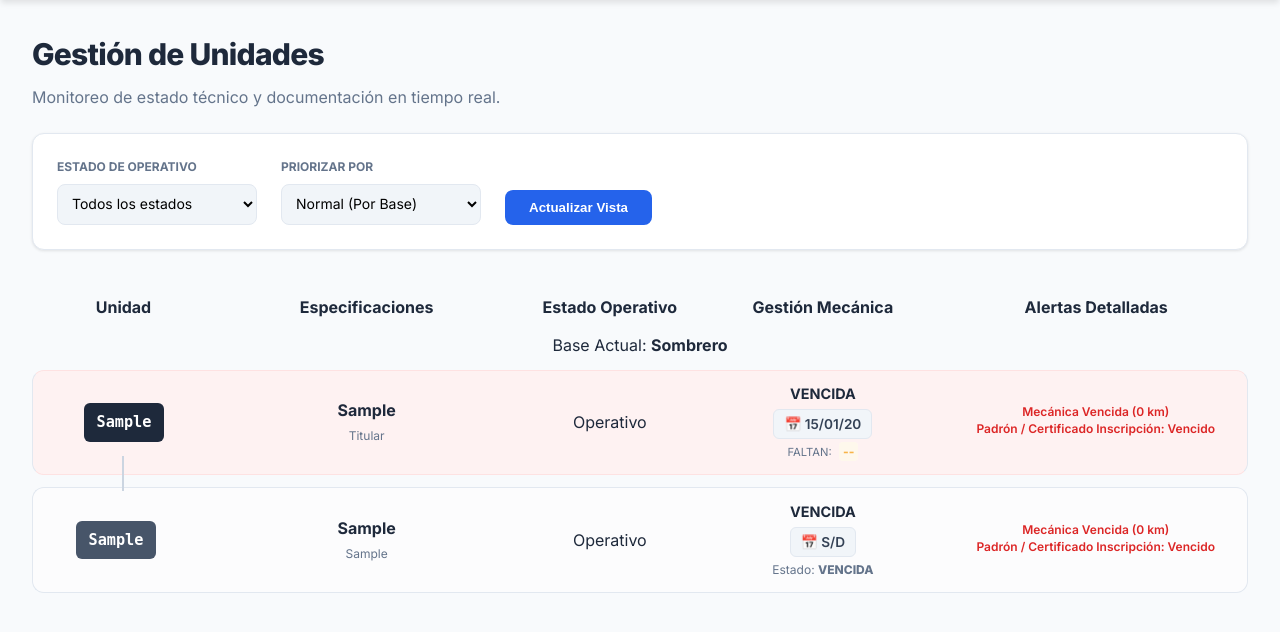
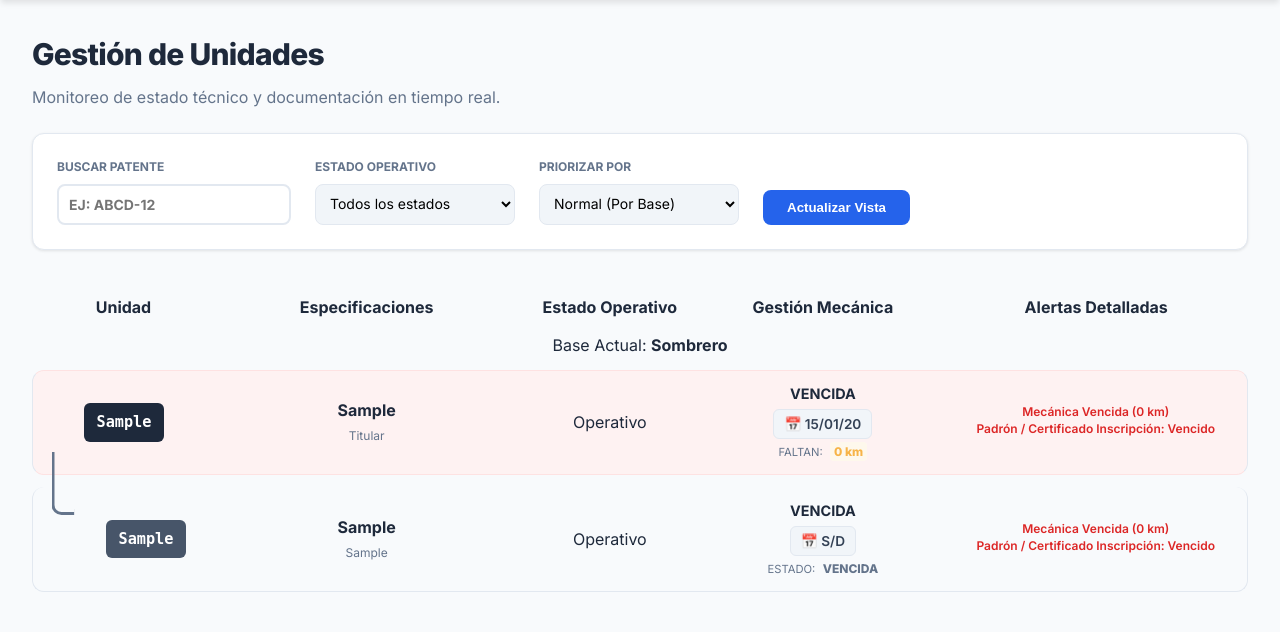
Before and after one commit to iancuea/app_zmc_00, a Django app: page /camiones/ in a window 1280 px wide. Shown: the part 62-694 px from the top of the page. Run offline with Django 5.2, Linux system fonts and the light colour scheme; a user stored in the database is signed in; tables that the repository leaves empty hold one stand-in row (values such as "Sample post").

Commit message:
lista actulizada

```diff
--- a/core/static/core/css/camiones.css
+++ b/core/static/core/css/camiones.css
@@ -401,3 +401,52 @@ body {
     display: inline-block; /* Hace que el bloque sea tan ancho como el texto más largo */
     text-align: left;      /* Alinea el texto interno a la izquierda */
 }
+.text-left {
+    text-align: left !important;
+}
+
+/* Utilidad para centrar bloque de gestión (con su contenido interno) */
+.flex-center {
+    text-align: center !important;
+    display: flex !important;
+    flex-direction: column !important;
+    align-items: center !important;
+    justify-content: center !important;
+}
+
+/* Asegurar que el bundle interno y la fila de drive también se centren */
+.flex-center .health-info-bundle,
+.flex-center .last-maint-row {
+    justify-content: center !important;
+    text-align: center !important;
+    width: 100%;
+}
+.connector-parent {
+    position: relative;
+    padding-left: 60px !important; /* Más espacio para que el remolque se vea 'adentro' */
+    text-align: left !important;
+}
+
+.connector-line {
+    position: absolute;
+    left: 30px;      /* Centrado en el espacio de la izquierda */
+    top: -35px;      /* Sube hasta el fondo del camión */
+    width: 20px;     /* Ancho del 'gancho' */
+    height: 60px;    /* Largo de la caída */
+    border-left: 3px solid #64748b;   /* Línea más gruesa y oscura */
+    border-bottom: 3px solid #64748b; /* Línea más gruesa y oscura */
+    border-bottom-left-radius: 10px;
+    z-index: 5;
+}
+
+/* Sombra sutil a la fila del remolque para que parezca que está 'colgado' */
+.trailer-row td {
+    background-color: #f8fafc !important;
+    border-top: none !important; /* Quitamos el borde para que parezca una sola pieza */
+}
+.search-input {
+    border: 2px solid var(--border-color) !important;
+    background: white !important;
+    font-weight: 700 !important;
+    text-transform: uppercase; /* Forzamos mayúsculas visuales */
+}
--- a/core/templates/core/camion_list.html
+++ b/core/templates/core/camion_list.html
@@ -8,10 +8,19 @@
         <h1 class="page-title">Gestión de Unidades</h1>
         <p class="page-subtitle">Monitoreo de estado técnico y documentación en tiempo real.</p>
     </div>
+    <form method="get" class="filter-card">
+        <div class="filter-group">
+            <label>Buscar Patente</label>
+            <input type="text"
+                   name="q"
+                   value="{{ request.GET.q|default:'' }}"
+                   placeholder="Ej: ABCD-12"
+                   class="pro-input search-input">
+        </div>
 
     <form method="get" class="filter-card">
         <div class="filter-group">
-            <label>Estado de Operativo</label>
+            <label>Estado Operativo</label>
             <select name="estado" class="pro-input">
                 <option value="">Todos los estados</option>
                 <option value="VENCIDA" {% if request.GET.estado == 'VENCIDA' %}selected{% endif %}>🔴 Vencida</option>
@@ -36,11 +45,10 @@
     <table class="tabla-pro">
         <thead>
             <tr>
-                <th style="width: 15%;">Unidad</th>
-                <th style="width: 25%;">Especificaciones</th>
+                <th class="text-left" style="width: 15%;">Unidad</th>
+                <th class="text-left" style="width: 25%;">Especificaciones</th>
                 <th style="width: 15%;">Estado Operativo</th>
-                <th style="width: 20%;">Gestión Mecánica</th>
-                <th style="width: 25%;">Alertas Detalladas</th>
+                <th class="text-center" style="width: 20%;">Gestión Mecánica</th> <th class="text-left" style="width: 25%;">Alertas Detalladas</th>
             </tr>
         </thead>
         <tbody>
@@ -51,19 +59,22 @@
 
                 {% for camion in grupo.camiones %}
                     <tr class="unit-row {{ camion.salud_calculada.css }}" data-camion-id="{{ camion.id_camion }}">
-                        <td class="col-patente">
+                        <td class="col-patente text-left">
                             <a href="{% url 'camion_detail' camion.id_camion %}" class="patente-pill">{{ camion.patente }}</a>
                         </td>
-                        <td>
+
+                        <td class="text-left">
                             <div class="unit-specs">
                                 <span class="spec-type" style="display:block; font-weight:700;">{{ camion.tipo_camion }}</span>
                                 <span class="spec-rol" style="font-size:0.75rem; color:var(--text-muted);">{{ camion.get_rol_operativo_display }}</span>
                             </div>
                         </td>
-                        <td>
+
+                        <td class="text-center">
                             <span class="badge-op-status">{{ camion.estado_actual.get_estado_operativo_display|default:"Sin Datos" }}</span>
                         </td>
-                        <td class="col-health">
+
+                        <td class="col-health flex-center">
                             <div class="health-info-bundle">
                                 <strong class="health-status-text">{{ camion.salud_calculada.label }}</strong>
 
@@ -80,7 +91,7 @@
                                     {% with resto=camion.salud_calculada.km_restantes %}
                                         <span class="km-label">Faltan:</span>
                                         <span class="km-remaining {% if resto <= 1000 %}km-urgente{% endif %}">
-                                            {% if resto %}
+                                            {% if resto is not None %}
                                                 {{ resto|intcomma }} km
                                             {% else %}
                                                 --
@@ -90,7 +101,8 @@
                                 </div>
                             </div>
                         </td>
-                        <td class="motivos">
+
+                        <td class="motivos text-left">
                             <ul class="alert-list-clean">
                                 {% for m in camion.salud_calculada.motivos %}
                                     <li>{{ m }}</li>
@@ -104,20 +116,20 @@
                     {% if camion.remolque_vinculado %}
                         {% with remolque=camion.remolque_vinculado %}
                         <tr class="trailer-row {{ remolque.salud_calculada.css }}" data-remolque-id="{{ remolque.id_remolque }}">
-                            <td class="connector-parent">
+                            <td class="connector-parent text-left">
                                 <div class="connector-line"></div>
                                 <a href="{% url 'remolque_detail' remolque.id_remolque %}" class="patente-pill" style="background: #475569;">{{ remolque.patente }}</a>
                             </td>
-                            <td>
+                            <td class="text-left">
                                 <div class="unit-specs">
                                     <span class="spec-type" style="display:block; font-weight:700;">{{ remolque.tipo_remolque|default:"Remolque" }}</span>
                                     <span class="spec-rol" style="font-size:0.75rem; color:var(--text-muted);">{{ remolque.modelo|default:"Unidad Estándar" }}</span>
                                 </div>
                             </td>
-                            <td>
+                            <td class="text-center">
                                 <span class="badge-op-status">{{ remolque.estado_actual.get_estado_operativo_display|default:"OPERATIVO" }}</span>
                             </td>
-                            <td class="col-health">
+                            <td class="col-health flex-center">
                                 <div class="health-info-bundle">
                                     <strong class="health-status-text">{{ remolque.salud_calculada.label }}</strong>
                                     <div class="last-maint-row">
@@ -129,11 +141,12 @@
                                         {% endif %}
                                     </div>
                                     <div class="next-maint-row">
-                                        Estado: <span style="font-weight:800;">{{ remolque.salud_calculada.label }}</span>
+                                        <span class="km-label">Estado:</span>
+                                        <span style="font-weight:800;">{{ remolque.salud_calculada.label }}</span>
                                     </div>
                                 </div>
                             </td>
-                            <td class="motivos">
+                            <td class="motivos text-left">
                                 <ul class="alert-list-clean">
                                     {% for m in remolque.salud_calculada.motivos %}
                                         <li>{{ m }}</li>
@@ -145,6 +158,7 @@
                         </tr>
                         {% endwith %}
                     {% endif %}
+
                 {% endfor %}
             {% endfor %}
         </tbody>
--- a/core/utils.py
+++ b/core/utils.py
@@ -71,7 +71,7 @@ def evaluar_salud_entidad(entidad):
         "codigo": peor_estado,
         "css": f"estado-{peor_estado.lower()}",
         "label": peor_estado,
-        "prioridad": 3, # Tu mapa de prioridad
+        "prioridad": PRIORIDAD_MAP.get(peor_estado, 3),
         "motivos": motivos,
         "proxima_km": meta_km,  # <--- PASAMOS EL DATO CALCULADO AL DICCIONARIO
         "km_restantes": km_restantes
--- a/core/views.py
+++ b/core/views.py
@@ -65,22 +65,52 @@ def camion_list(request):
         camiones_data.append(c)
 
     # 2. FILTROS
+    q = request.GET.get("q", "").strip().upper() # Capturamos la patente buscada
     estado_filtro = request.GET.get("estado")
+
+    # Filtro 1: Por Patente (Tracto o Remolque)
+    if q:
+        camiones_data = [
+            c for c in camiones_data
+            if (q in c.patente.upper()) or
+               (hasattr(c, 'remolque_vinculado') and q in c.remolque_vinculado.patente.upper())
+        ]
+
+    # Filtro 2: Por Estado (Tracto o Remolque)
     if estado_filtro:
-        camiones_data = [c for c in camiones_data if c.salud_calculada["codigo"] == estado_filtro]
-
+        camiones_data = [
+            c for c in camiones_data
+            if (c.salud_calculada["codigo"] == estado_filtro) or
+               (hasattr(c, 'remolque_vinculado') and c.remolque_vinculado.salud_calculada["codigo"] == estado_filtro)
+        ]
     # 3. ORDENAMIENTO (Crucial para que groupby no falle)
     ordenar = request.GET.get("orden")
 
     def obtener_llave_orden(c):
-        # Si no tiene estado_actual o base, usamos un string vacío para que no tire error
-        base_id = c.estado_actual.base_actual if (c.estado_actual and c.estado_actual.base_actual) else "ZZZ"
-        prioridad = c.salud_calculada.get("prioridad", 3)
+        # La base es lo más importante para el agrupamiento visual
+        base_id = str(c.estado_actual.base_actual) if (c.estado_actual and c.estado_actual.base_actual) else "ZZZ"
+
+        # 1. Prioridad del camión
+        prio_camion = c.salud_calculada.get("prioridad", 3)
+
+        # 2. Prioridad del remolque
+        prio_remolque = 99
+        if hasattr(c, 'remolque_vinculado'):
+            prio_remolque = c.remolque_vinculado.salud_calculada.get("prioridad", 3)
+
+        # 3. Urgencia mínima del conjunto
+        prioridad_final = min(prio_camion, prio_remolque)
 
         if ordenar == "urgencia":
-            return (prioridad, base_id)
-        return (base_id, prioridad)
+            # Si es por urgencia, la prioridad va PRIMERO en la tupla
+            km = c.salud_calculada.get("km_restantes")
+            km_val = km if km is not None else 999999
+            return (prioridad_final, km_val, base_id)
 
+        # SI NO HAY ORDEN ESPECIAL: La base va PRIMERO para que groupby funcione
+        return (base_id, prioridad_final)
+
+    # Ejecutamos el sort
     camiones_data.sort(key=obtener_llave_orden)
 
     # 4. AGRUPAMIENTO (Aquí estaba el error)
```
